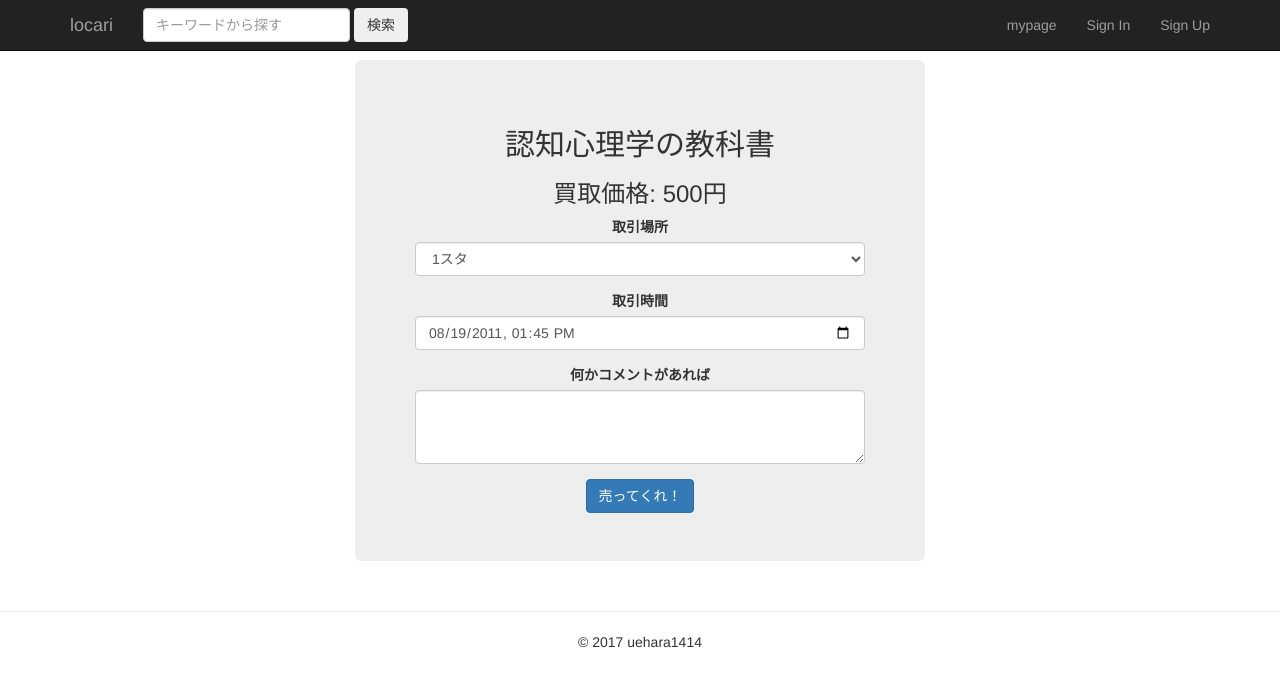
After one commit to uehara1414/locari_old, a Django app: page /buy_request/ in a window 1280 px wide. The commit adds this page. Shown: the top 687 px of the page. Run offline with Django 3.2, Linux system fonts and the light colour scheme; some libraries are stand-ins or nearby versions.

Commit message:
add buy_request

```diff
--- /dev/null
+++ b/locari_app/templates/locari_app/buy_request.html
@@ -0,0 +1,33 @@
+{% extends 'locari_app/base.html' %}
+{% block content %}
+  <div class="container" style="margin-top: 60px;width:600px;">
+
+  <div class="jumbotron text-center">
+    <h2>認知心理学の教科書</h2>
+    <h3>買取価格: 500円</h3>
+    <form action="{% url 'locari_app:sale_request_submitted' %}" method="post">
+      {% csrf_token %}
+      <div class="form-group">
+        <label for="exampleSelect1">取引場所</label>
+        <select class="form-control" id="exampleSelect1">
+          <option>1スタ</option>
+          <option>2階円卓</option>
+          <option>大講義室</option>
+        </select>
+      </div>
+      <div class="form-group">
+        <label for="example-datetime-local-input" class="col-2 col-form-label">取引時間</label>
+        <div class="col-10">
+          <input class="form-control" type="datetime-local" value="2011-08-19T13:45:00" id="example-datetime-local-input">
+        </div>
+      </div>
+      <div class="form-group">
+        <label for="exampleTextarea">何かコメントがあれば</label>
+        <textarea class="form-control" id="exampleTextarea" rows="3"></textarea>
+      </div>
+      <button type="submit" class="btn btn-primary">売ってくれ！</button>
+    </form>
+  </div>
+
+  </div>
+{% endblock %}
--- a/locari_app/templates/locari_app/onsale.html
+++ b/locari_app/templates/locari_app/onsale.html
@@ -5,7 +5,7 @@
   <div class="jumbotron text-center">
     <h2>認知心理学の教科書</h2>
     <h3>買取価格: 500円</h3>
-    <form class="form">
+    <form class="form" action="{% url 'locari_app:buy_request' %}" method="get">
       <button type="submit" class="btn btn-primary">買いたい</button>
     </form>
   </div>
--- a/locari_app/urls.py
+++ b/locari_app/urls.py
@@ -13,4 +13,5 @@ urlpatterns = [
     url(r'^confirming/$', views.confirming, name='confirming'),
     url(r'^sale_request/$', views.sale_request, name='sale_request'),
     url(r'^sale_request_submitted/$', views.sale_request_submitted, name='sale_request_submitted'),
+    url(r'^buy_request/$', views.buy_request, name='buy_request'),
 ]
--- a/locari_app/views.py
+++ b/locari_app/views.py
@@ -39,3 +39,7 @@ def sale_request(request):
 
 def sale_request_submitted(request):
     return render(request, 'locari_app/sale_request_submitted.html')
+
+
+def buy_request(request):
+    return render(request, 'locari_app/buy_request.html')
```
